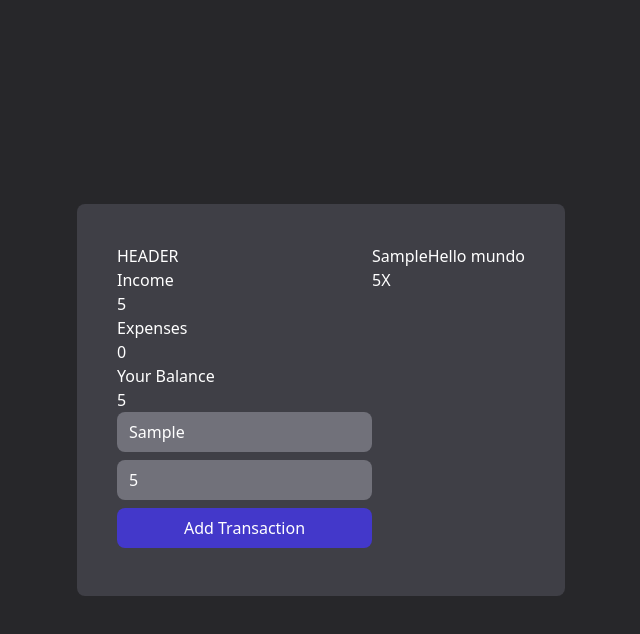
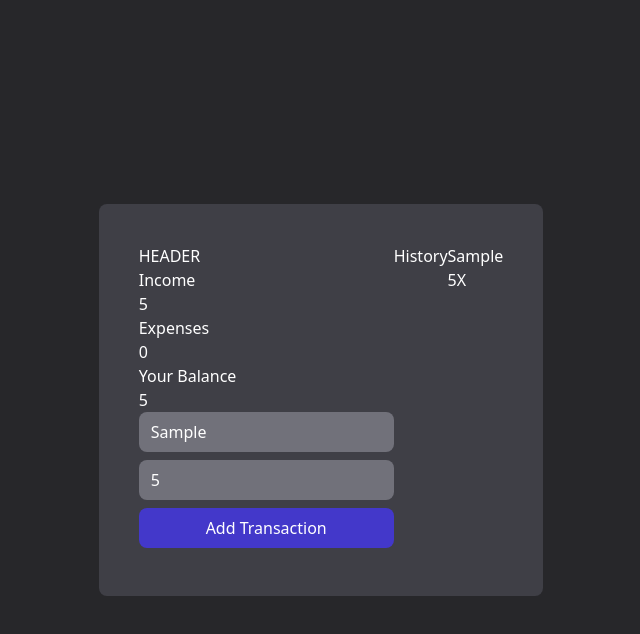
Before and after one commit to JojoUrbina/react-expense-tracker, a React (Vite) app: page / in a window 1280 px wide. Both pictures are taken after typing "Sample", "5" into the empty fields and a click on the button "Add Transaction". Shown: the top 634 px of the page, without its empty margins (319-959 px from the left). Built offline with nearby package versions, Linux system fonts and the light colour scheme.

Commit message:
se agrego formato de lista a los items

```diff
--- a/src/App.jsx
+++ b/src/App.jsx
@@ -1,5 +1,5 @@
 import "./App.css";
-import "./index.css"
+import "./index.css";
 import { GlobalProvider } from "./context/GlobalState";
 import Header from "./components/Header";
 import Balance from "./components/Balance";
@@ -7,20 +7,18 @@ import TransactionForm from "./components/transactions/TransactionForm";
 import { TransactionList } from "./components/transactions/TransactionList";
 import IncomeExpenses from "./components/IncomeExpenses";
 
-
 function App() {
   return (
     <GlobalProvider>
       <div className="bg-zinc-800 text-white h-screen flex justify-center items-center">
-        <div  className="bg-zinc-700 p-10 rounded-lg flex ">
+        <div className="bg-zinc-700 p-10 rounded-lg flex ">
           <div>
-          <Header />
-          <IncomeExpenses />
-          <Balance />
-          <TransactionForm />
+            <Header />
+            <IncomeExpenses />
+            <Balance />
+            <TransactionForm />
           </div>
           <TransactionList />
-          <h1>Hello mundo</h1>
         </div>
       </div>
     </GlobalProvider>
--- a/src/components/transactions/TransactionItem.jsx
+++ b/src/components/transactions/TransactionItem.jsx
@@ -1,9 +1,12 @@
-export function TransactionItem({transaction,deleteTransaction}) {
+import { useGlobalState } from "../../context/GlobalState";
+
+export function TransactionItem({ transaction }) {
+  const { deleteTransaction } = useGlobalState();
   return (
-    <div key={transaction.id}>
-                <p>{transaction.description}</p>
-                <span>{transaction.amount}</span>
-                <button onClick={()=>deleteTransaction(transaction.id)}>X</button>
-            </div>
-  )
+    <li>
+      <p>{transaction.description}</p>
+      <span>{transaction.amount}</span>
+      <button onClick={() => deleteTransaction(transaction.id)}>X</button>
+    </li>
+  );
 }
--- a/src/components/transactions/TransactionList.jsx
+++ b/src/components/transactions/TransactionList.jsx
@@ -1,16 +1,19 @@
-import { useGlobalState } from '../../context/GlobalState'
+import { useGlobalState } from "../../context/GlobalState";
 import { TransactionItem } from "./TransactionItem";
 
 export function TransactionList() {
-
-    const {transactions,deleteTransaction}=useGlobalState()
+  const { transactions } = useGlobalState();
 
   return (
-    <div>
-        {transactions.map((transaction)=>{
-          return(<TransactionItem transaction={transaction} deleteTransaction={deleteTransaction}/>
-            )
+    <>
+      <h3>History</h3>
+      <ul>
+        {transactions.map((transaction) => {
+          return (
+            <TransactionItem key={transaction.id} transaction={transaction} />
+          );
         })}
-    </div>
-  )
+      </ul>
+    </>
+  );
 }
--- a/src/context/GlobalState.jsx
+++ b/src/context/GlobalState.jsx
@@ -15,7 +15,7 @@ export const useGlobalState = () => {
 export const GlobalProvider = ({ children }) => {
   const [state, dispatch] = useReducer(AppReducer, initialState, () => {
     const localData = localStorage.getItem("transactions");
-    console.log(localData)
+
     return localData ? JSON.parse(localData) : initialState;
   });
   useEffect(()=>{
```
